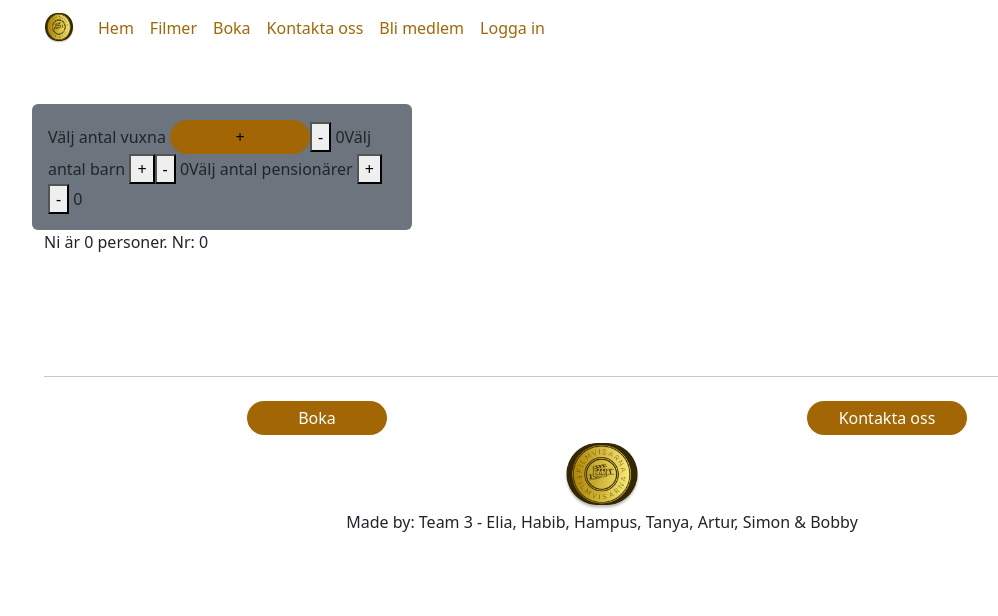
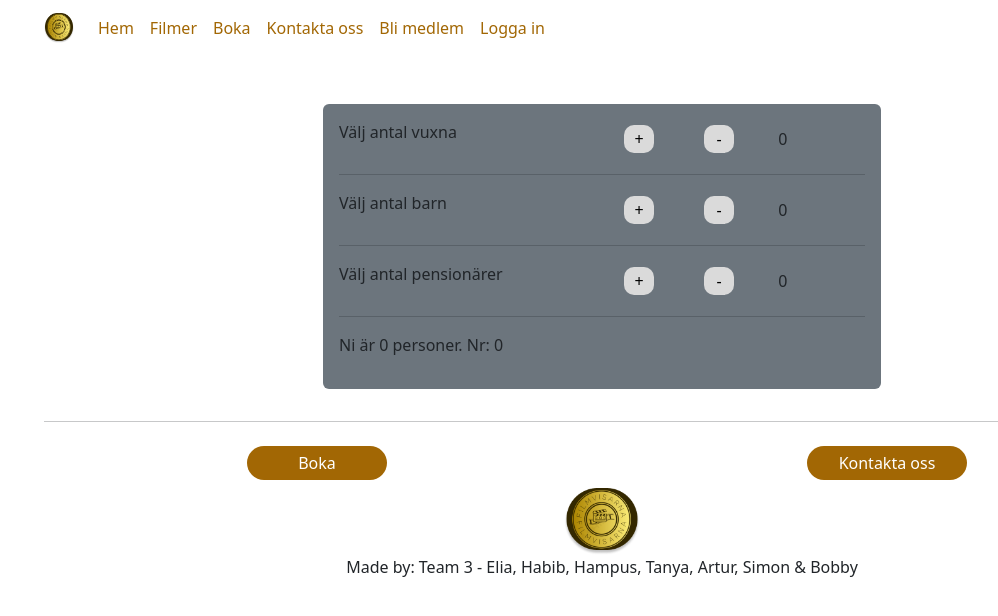
Before and after one commit to ELHabibA/Filmvisarna, a React (Vite) app in the folder frontend/: page / in a window 1280 px wide. Shown: the top 616 px of the page, without its empty margins (38-1036 px from the left). Built offline with nearby package versions, Linux system fonts and the light colour scheme.

Commit message:
styling on buttons

```diff
--- a/frontend/src/components/ChooseAge.jsx
+++ b/frontend/src/components/ChooseAge.jsx
@@ -1,5 +1,5 @@
 import React, { useState, useEffect } from "react";
-import { Row, Col } from "react-bootstrap";
+import { Row, Col, Container } from "react-bootstrap";
 import CounterButton from "./CounterButton";
 
 
@@ -32,19 +32,16 @@ function ChooseAge() {
     return (
         <>
 
+            <Container className="col-lg-6 bg-secondary rounded p-3">
+                <Row><Col>Välj antal vuxna</Col><Col><CounterButton onUpdate={updateAdultValue} /></Col></Row>
+                <hr />
+                <Row><Col>Välj antal barn </Col><Col><CounterButton onUpdate={updateKidsValue} /></Col></Row>
+                <hr />
+                <Row><Col>Välj antal pensionärer</Col><Col><CounterButton onUpdate={updateRetiredValue} /></Col></Row>
+                <hr />
+                <p>Ni är {sum} personer. Nr: { adults}</p>
+            </Container>
 
-            <Row>
-
-
-                <Col className="col-lg-4 bg-secondary rounded p-3">
-                Välj antal vuxna <CounterButton onUpdate={updateAdultValue} />
-                Välj antal barn <CounterButton onUpdate={updateKidsValue} />
-                Välj antal pensionärer <CounterButton  onUpdate={updateRetiredValue}/>
-                </Col>
-
-                <p>Ni är {sum} personer. Nr: { adults}</p>
-
-            </Row>
 
         </>
 
--- a/frontend/src/components/CounterButton.jsx
+++ b/frontend/src/components/CounterButton.jsx
@@ -23,8 +23,8 @@ function CounterButton({onUpdate}) {
     return (
         <>
 
-            <button onClick={addPerson}>+</button>
-            <button onClick={removePerson}>-</button> {count}
+            <button className="counterButton" onClick={addPerson}>+</button>
+            <button className="counterButton" onClick={removePerson}>-</button> {count}
 
        </>
     );
--- a/frontend/src/sass/own-styling.scss
+++ b/frontend/src/sass/own-styling.scss
@@ -47,3 +47,17 @@ button:nth-child(1){
 .container-main {
   flex: 1;
 }
+
+
+
+ .counterButton {
+    padding: 2px !important;
+    margin: 5px 40px 5px 10px !important;
+    size: 5000px !important;
+    background-color: rgb(218, 218, 218) !important;
+    border: 1px !important;
+    border-radius: 10px !important;
+
+    min-width: 30px  !important;
+    max-width: 300px !important;
+  }
```
